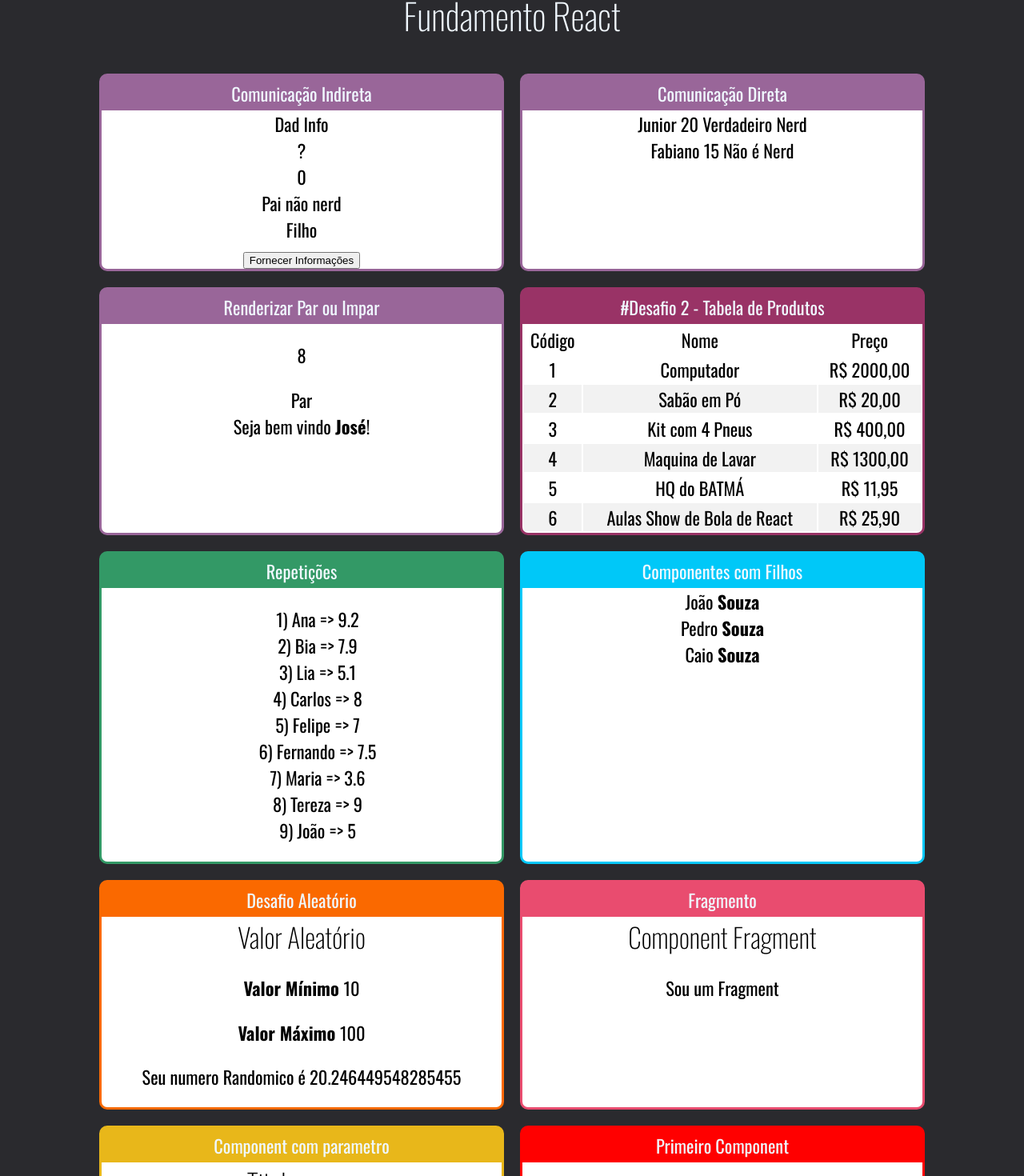
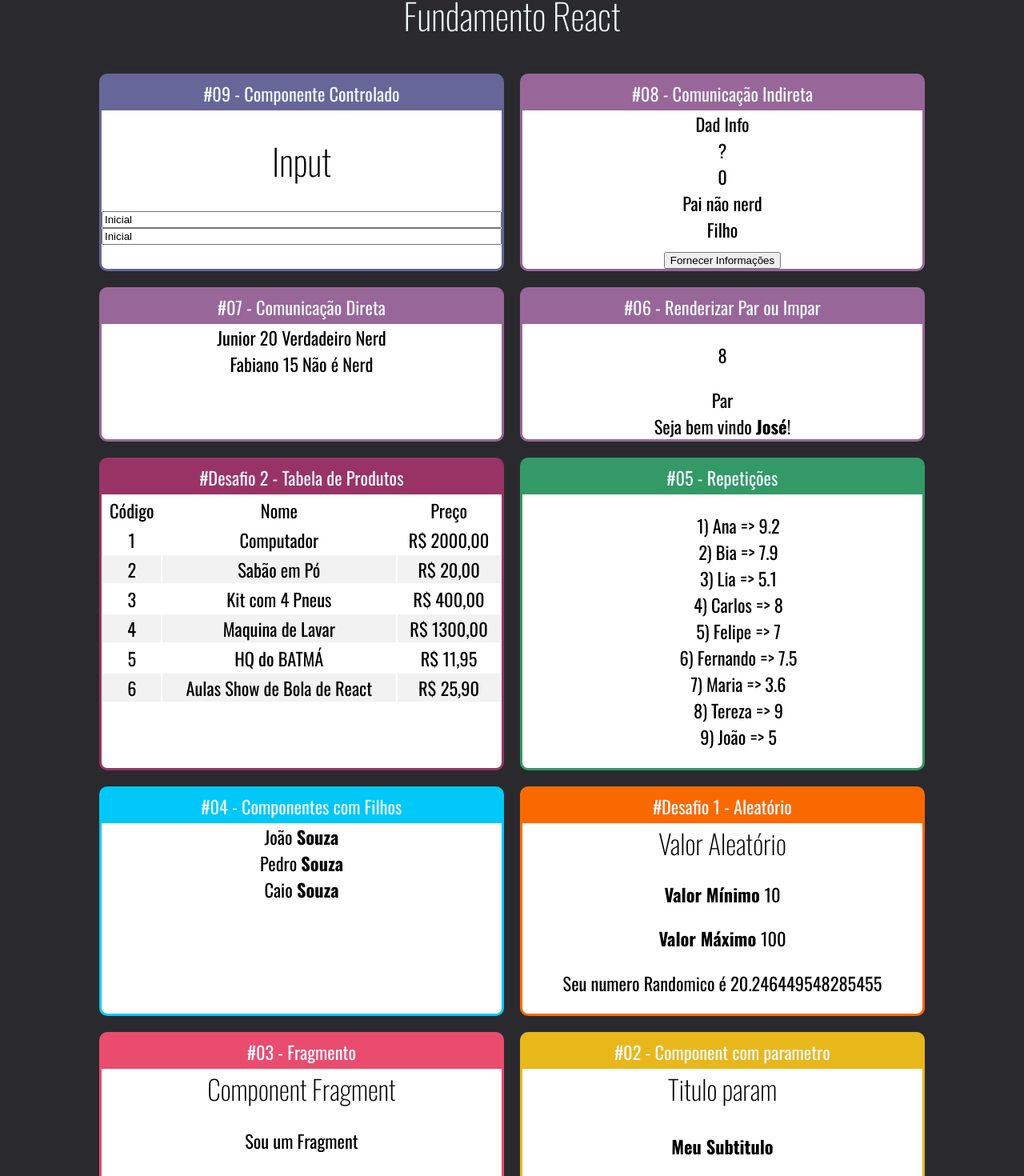
Before and after one commit to CarlosGenuino/fundamentos-react, a React (Create React App) app: page / in a window 1280 px wide. Shown: the part 44-1514 px from the top of the page at 80% size. Built offline with nearby package versions, Linux system fonts and the light colour scheme; the HTML template or start-up script is replaced by a standard one.

Commit message:
Componente Controlado

```diff
--- a/src/App.jsx
+++ b/src/App.jsx
@@ -14,22 +14,26 @@ import ParOuImpar from './components/condicional/ParOuImpar';
 import UserInfo from './components/condicional/UserInfo';
 import DiretaPai from './components/comunicacao/DiretaPai';
 import IndiretaPai from './components/comunicacao/IndiretaPai';
+import InputForm from './components/formulario/InputForm';
 
 export default () => (
   <div id="app">
     <h1>Fundamento React</h1>
 
     <div className="cards">
+        <Card titulo="#09 - Componente Controlado" color="#666699">
+            <InputForm />
+        </Card>
 
-    <Card titulo="Comunicação Indireta" color="#996699">
+        <Card titulo="#08 - Comunicação Indireta" color="#996699">
             <IndiretaPai />
         </Card>
 
-        <Card titulo="Comunicação Direta" color="#996699">
+        <Card titulo="#07 - Comunicação Direta" color="#996699">
             <DiretaPai/>
         </Card>
 
-        <Card titulo="Renderizar Par ou Impar" color="#996699">
+        <Card titulo="#06 - Renderizar Par ou Impar" color="#996699">
             <ParOuImpar numero={8}></ParOuImpar>
             <UserInfo usuario={{nome: 'José'}}></UserInfo>
         </Card>
@@ -39,11 +43,11 @@ export default () => (
             <TabelaProduto></TabelaProduto>
         </Card>
 
-        <Card titulo="Repetições" color="#339966">
+        <Card titulo="#05 - Repetições" color="#339966">
             <ListaAlunos></ListaAlunos>
         </Card>
 
-        <Card titulo="Componentes com Filhos" color="#00C8F8">
+        <Card titulo="#04 - Componentes com Filhos" color="#00C8F8">
             <Familia sobrenome="Souza">
                 <FamiliaMembro nome="João"  />
                 <FamiliaMembro nome="Pedro" />
@@ -51,17 +55,17 @@ export default () => (
             </Familia>
         </Card>
 
-        <Card titulo="Desafio Aleatório" color="#FA6900">
+        <Card titulo="#Desafio 1 - Aleatório" color="#FA6900">
             <Random minimo={10} maximo={100}></Random>
         </Card>
 
 
-        <Card titulo="Fragmento" color="#E94C6F">
+        <Card titulo="#03 - Fragmento" color="#E94C6F">
             <Fragmento title="Component Fragment" content="Sou um Fragment"></Fragmento>
         </Card>
 
 
-        <Card titulo="Component com parametro" color="#E8B71A">
+        <Card titulo="#02 - Component com parametro" color="#E8B71A">
             <ComParametro
             titulo="Titulo param"
             subtitulo="Meu Subtitulo">
@@ -69,7 +73,7 @@ export default () => (
         </Card>
 
 
-        <Card titulo="Primeiro Component">
+        <Card titulo="#01 - Primeiro Component">
             <Primeiro />
         </Card>
     </div>
--- /dev/null
+++ b/src/components/formulario/InputForm.css
@@ -0,0 +1,3 @@
+.inputForm {
+    font-size: 1.4 rem;
+}
--- /dev/null
+++ b/src/components/formulario/InputForm.jsx
@@ -0,0 +1,18 @@
+import React, {useState} from 'react'
+import './InputForm.css'
+
+export default (props) => {
+    const [valor, setValor] = useState('Inicial')
+    const onChangeValor = (e)=> setValor(e.target.value)
+    return (
+
+        <div style={{
+            display: 'flex',
+            flexDirection: 'column'
+        }}>
+            <h1>Input</h1>
+            <input value={valor} className="inputForm" onChange={onChangeValor} />
+            <input value={valor} className="inputForm" readOnly />
+        </div>
+    )
+}
```
